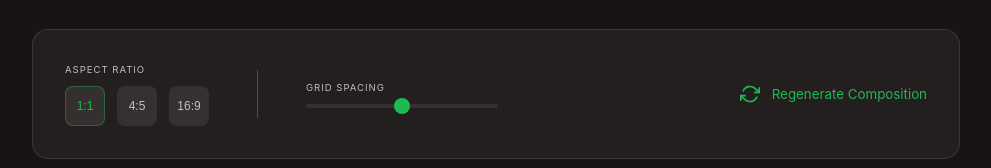
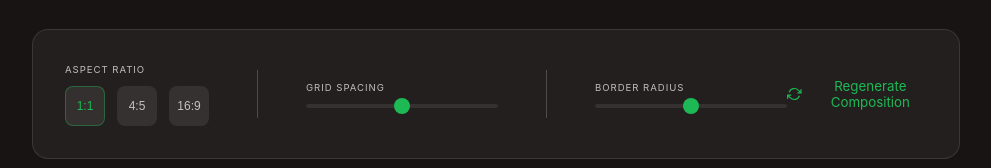
Before and after one commit to denzeysenpai/spotify-collage, a Vue app in the folder app/: page /create in a window 1280 px wide. Shown: the part 1097-1265 px from the top of the page, without its empty margins (272-1263 px from the left). Built offline with nearby package versions, Linux system fonts and the light colour scheme.

Commit message:
[0.3.2: Grid Border Radi (Enhancement)]

```diff
--- a/app/src/views/Create/Create.vue
+++ b/app/src/views/Create/Create.vue
@@ -15,6 +15,7 @@
     const grayscale = ref(false);
     const spacing = ref(32);
     const aspectRatio = ref('1:1');
+    const borderRadius = ref(12);
 
     const gridClasses = computed(() => {
       switch (layout.value) {
@@ -57,6 +58,11 @@
     const updateSpacing = (event: Event) => {
       const target = event.target as HTMLInputElement;
       spacing.value = parseInt(target.value);
+    };
+
+    const updateBorderRadius = (event: Event) => {
+      const target = event.target as HTMLInputElement;
+      borderRadius.value = parseInt(target.value);
     };
 
     onMounted(() => {
@@ -179,6 +185,7 @@
             v-for="album in albums"
             :key="album.id"
             :class="albumClasses(album)"
+            :style="{ borderRadius: spacing === 0 ? '0' : `${borderRadius}px` }"
           >
             <img
               :src="album.src"
@@ -221,6 +228,18 @@
                 class="spacing-slider"
               />
             </div>
+            <div class="control-divider" />
+            <div class="control-group">
+              <span class="control-label">Border Radius</span>
+              <input
+                type="range"
+                min="0"
+                max="24"
+                :value="borderRadius"
+                @input="updateBorderRadius"
+                class="border-radius-slider"
+              />
+            </div>
           </div>
           <button class="regenerate-btn">
             <svg width="20" height="20" viewBox="0 0 24 24" fill="none" stroke="currentColor" stroke-width="2">
--- a/app/src/views/Create/create.css
+++ b/app/src/views/Create/create.css
@@ -371,6 +371,36 @@
     border: none;
 }
 
+.border-radius-slider {
+    width: 12rem;
+    height: 0.25rem;
+    border-radius: 9999px;
+    background: rgba(255, 255, 255, 0.08);
+    outline: none;
+    cursor: pointer;
+    -webkit-appearance: none;
+    appearance: none;
+}
+
+.border-radius-slider::-webkit-slider-thumb {
+    -webkit-appearance: none;
+    appearance: none;
+    width: 1rem;
+    height: 1rem;
+    border-radius: 50%;
+    background: #1db954;
+    cursor: pointer;
+}
+
+.border-radius-slider::-moz-range-thumb {
+    width: 1rem;
+    height: 1rem;
+    border-radius: 50%;
+    background: #1db954;
+    cursor: pointer;
+    border: none;
+}
+
 .regenerate-btn {
     display: flex;
     align-items: center;
```
